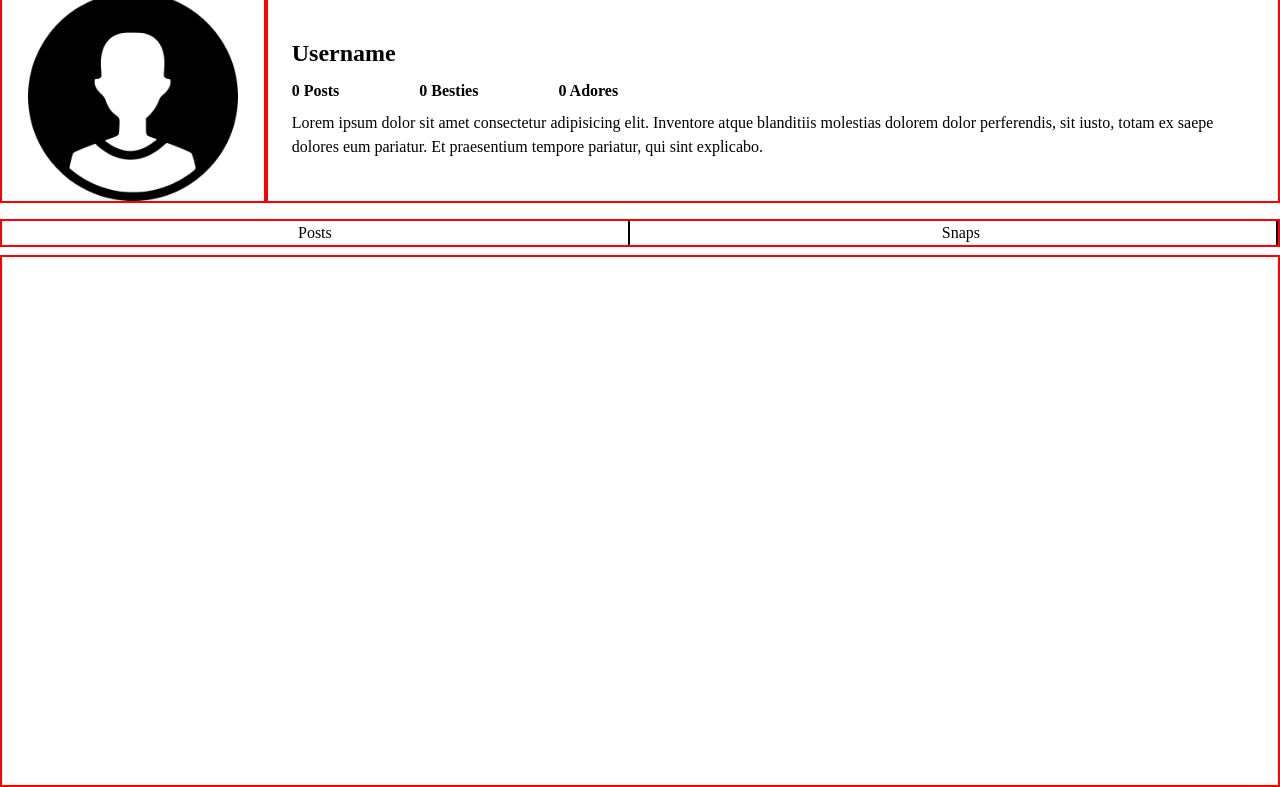
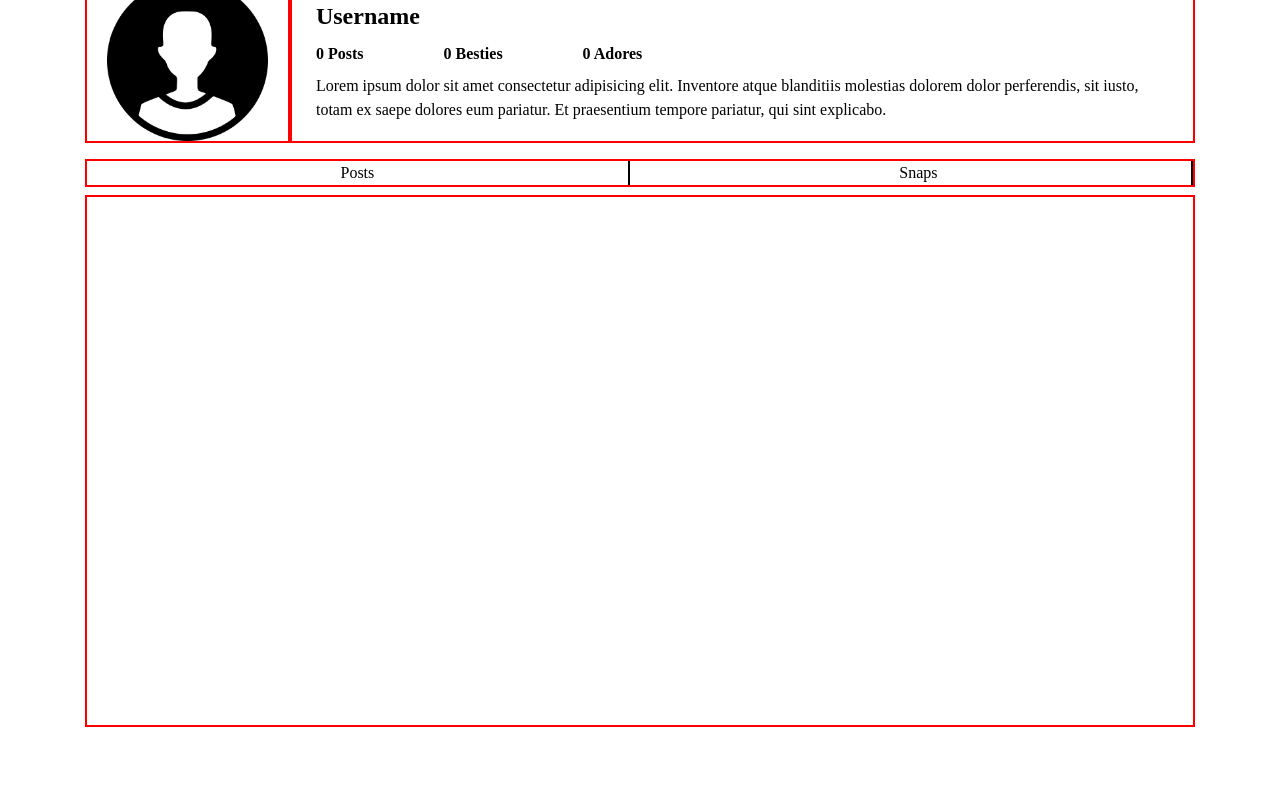
Before and after one commit to Femosky/Best, a plain HTML site: page profile.html in a window 1280 px wide. Shown: the part 92-879 px from the top of the page. After the commit the page ends 819 px from the top, so only its background shows below. Drawn offline with Linux system fonts and the light colour scheme; a script that the page names is missing.

Commit message:
padding added to profile.html container

```diff
--- a/profile.html
+++ b/profile.html
@@ -21,9 +21,9 @@
                 >
             </div>
         </header>
-        <h1>Welcome to your profile!</h1>
         <section>
             <div class="container">
+                <h1>Welcome to your profile!</h1>
                 <div class="even-columns">
                     <div class="user-info-section">
                         <div class="profile-pic">
--- a/styles/profile.css
+++ b/styles/profile.css
@@ -222,6 +222,14 @@ select {
 
 /* General styling */
 
+.container {
+    --max-width: 1110px;
+    --padding: 1rem;
+
+    width: min(var(--max-width), 100% - (var(--padding) * 2));
+    margin-inline: auto;
+}
+
 .even-columns {
     display: grid;
     gap: 1rem;
```
